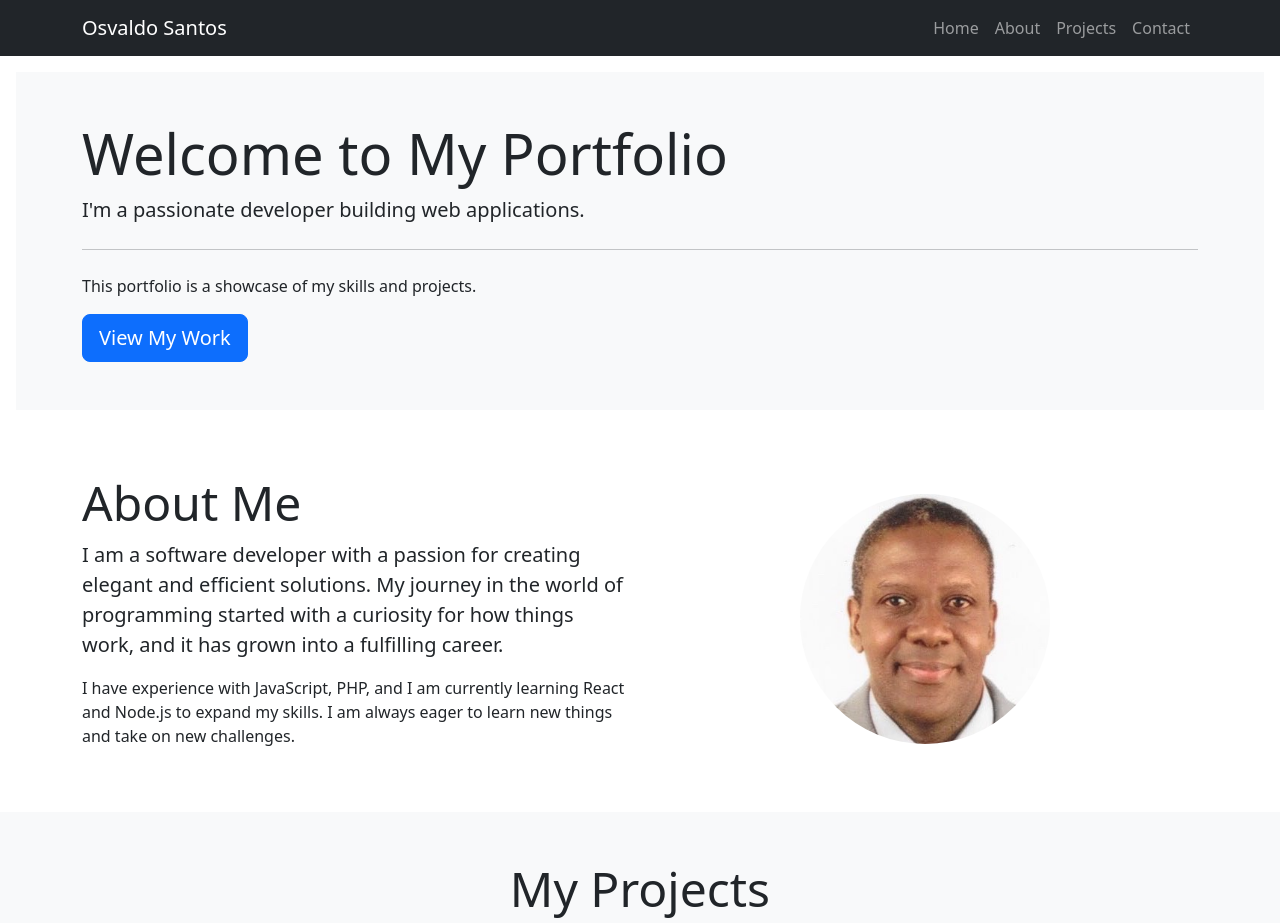
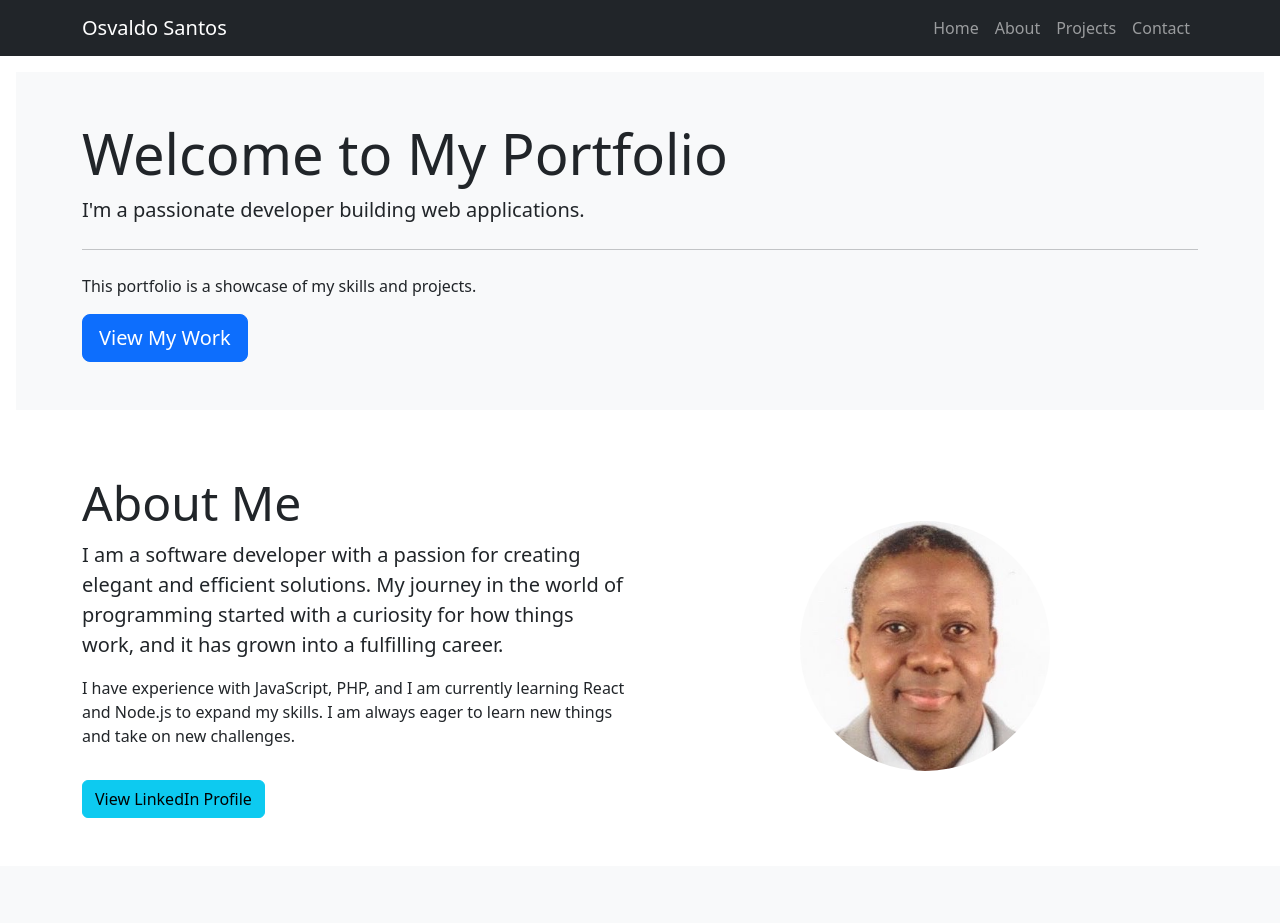
Before and after one commit to odsantos/odsantos.github.io, a Next.js app: page / in a window 1280 px wide. Shown: the top 923 px of the page. Built offline with nearby package versions, Linux system fonts and the light colour scheme.

Commit message:
feat: Add LinkedIn profile link to About Me section

```diff
--- a/src/app/page.js
+++ b/src/app/page.js
@@ -35,6 +35,9 @@
                 React and Node.js to expand my skills. I am always eager to
                 learn new things and take on new challenges.
               </p>
+              <a href="https://www.linkedin.com/in/osvaldods/" target="_blank" rel="noopener noreferrer" className="btn btn-info mt-3">
+                View LinkedIn Profile
+              </a>
             </div>
             <div className="col-lg-6 d-flex align-items-center justify-content-center">
               <div style={{ maxWidth: '250px' }}>
```
